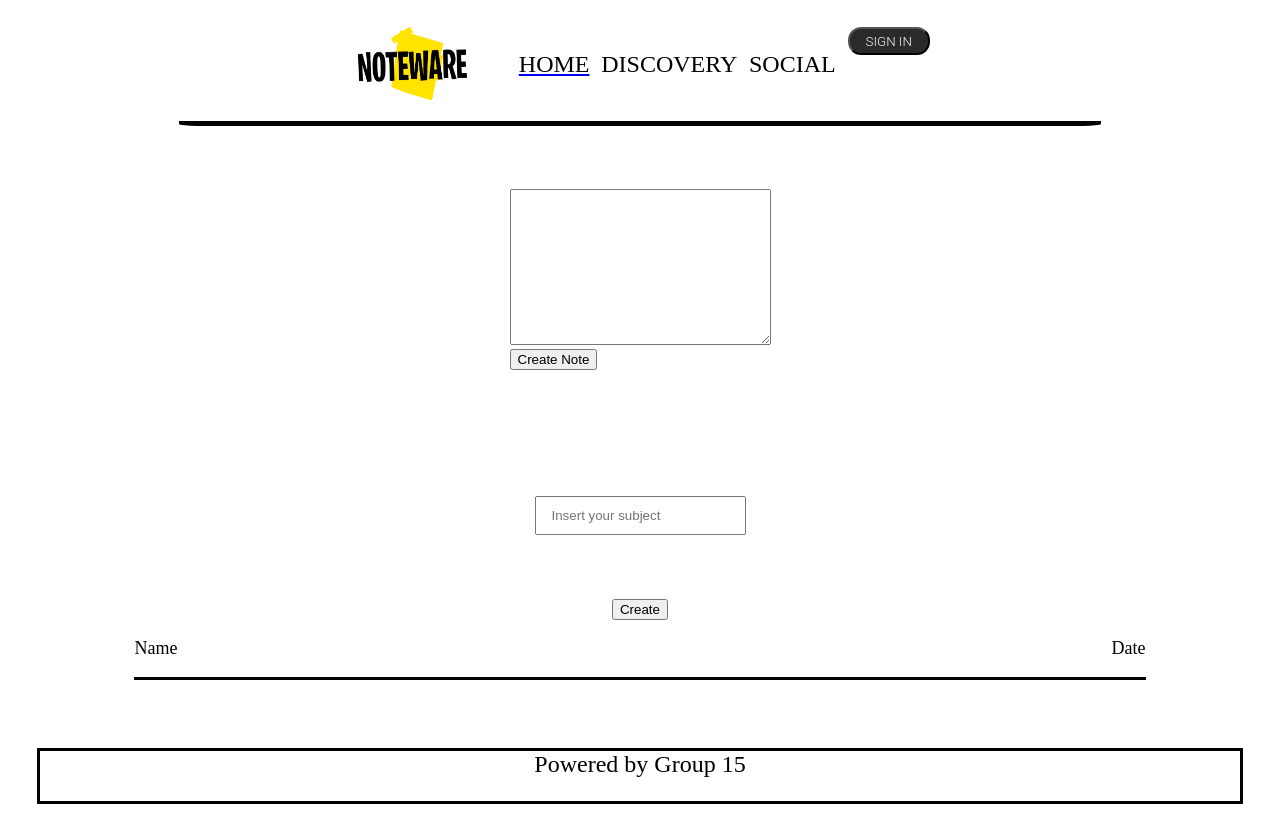
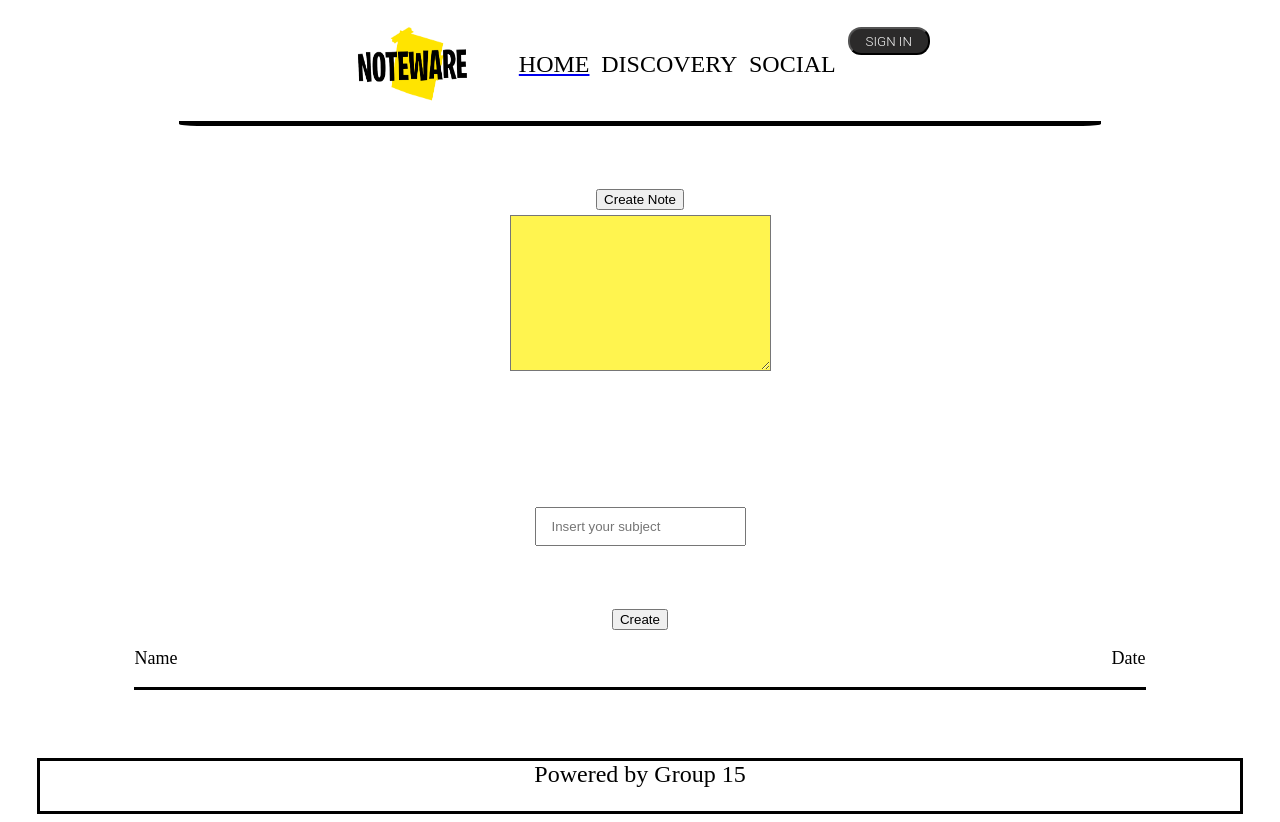
Before and after one commit to sadmoonys/CS2001p_retake_Marta_Ignatowicz, a React (Create React App) app in the folder front/: page /Dashboard in a window 1280 px wide. Both pictures are taken after a click on the button "Create Note". Built offline with nearby package versions, Linux system fonts and the light colour scheme.

Commit message:
Dashboard style update

```diff
--- a/front/src/Components/Dashboard/DashboardStyle.css
+++ b/front/src/Components/Dashboard/DashboardStyle.css
@@ -19,12 +19,6 @@ form {
     width: 95%;
 }
 
-.subjectsDiv {
-    border-style: solid;
-    border-color: black;
-    background-color: yellow;
-}
-
 .Notes {
     padding: 5%;
 }
--- a/front/src/Components/Dashboard/NewNote/NewNote.jsx
+++ b/front/src/Components/Dashboard/NewNote/NewNote.jsx
@@ -19,11 +19,16 @@ class NewNote extends Component {
   render() {
     return (
      <div>
+
+       <div className="createNotesDiv">
+        <button className="createNoteBtn" onClick={(e)=>this.addNote(e)}>Create Note</button>
+      </div>
         <div className="divNoteBloc">
         {this.state.notes.map((note, index) => {
           return (
           <div className="notesBloc" key={index}>
               <textarea
+              className="textArea"
               onChange={(e)=> this.handleChange(e, index)}
               value={note}
               rows="10"
@@ -31,7 +36,8 @@ class NewNote extends Component {
           </div>);
         })}
       </div>
-      <button onClick={(e)=>this.addNote(e)}>Create Note</button>
+
+
     </div>
     );
   }
--- a/front/src/Components/Dashboard/NewNote/NewNoteStyle.css
+++ b/front/src/Components/Dashboard/NewNote/NewNoteStyle.css
@@ -1,5 +1,21 @@
 .divNoteBloc {
     display: flex;
+    flex-wrap: wrap;
     align-content: center;
     justify-content: center;
+    padding: 2%;
 }
+
+.createNotesDiv {
+    display: flex;
+    justify-content: center;
+}
+
+.createNoteBtn {}
+
+.createNoteBtn:hover {}
+
+.textArea {
+    background-color: #fff44f;
+    color: black
+}
--- a/front/src/Components/Dashboard/SubjectsList/SubjectsStyle.css
+++ b/front/src/Components/Dashboard/SubjectsList/SubjectsStyle.css
@@ -1,11 +1,15 @@
 .list {
-    width: 100%;
+    display: flex;
+    flex-direction: column;
+    justify-content: center;
+    width: 90%;
 }
 
 .subjects {
-    background-color: yellow;
+    background-color: #fff44f;
     margin: 1%;
     width: 90%;
+    max-width: 1000px;
     border-style: solid;
     border-color: black;
     font-size: x-large;
```
Also changed, not shown: 1 other file (tests, documents, lock files or other folders).
